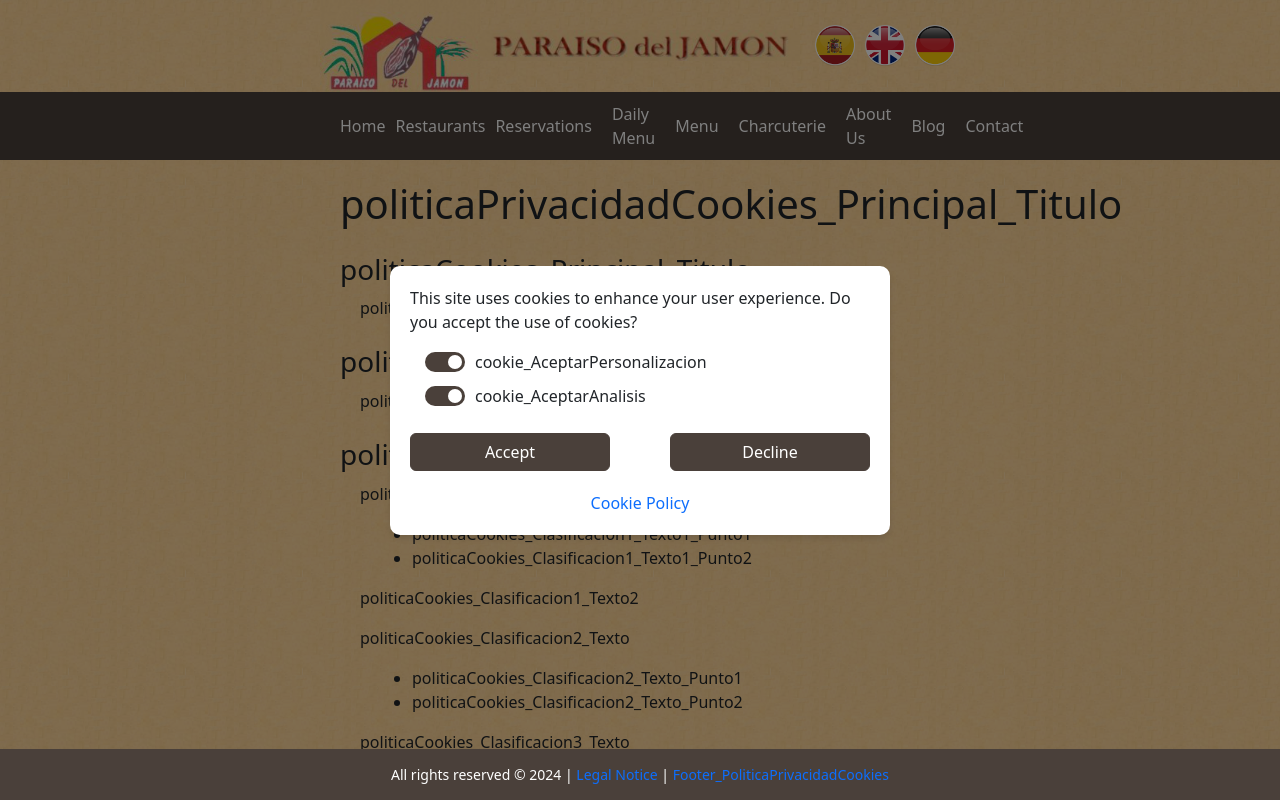
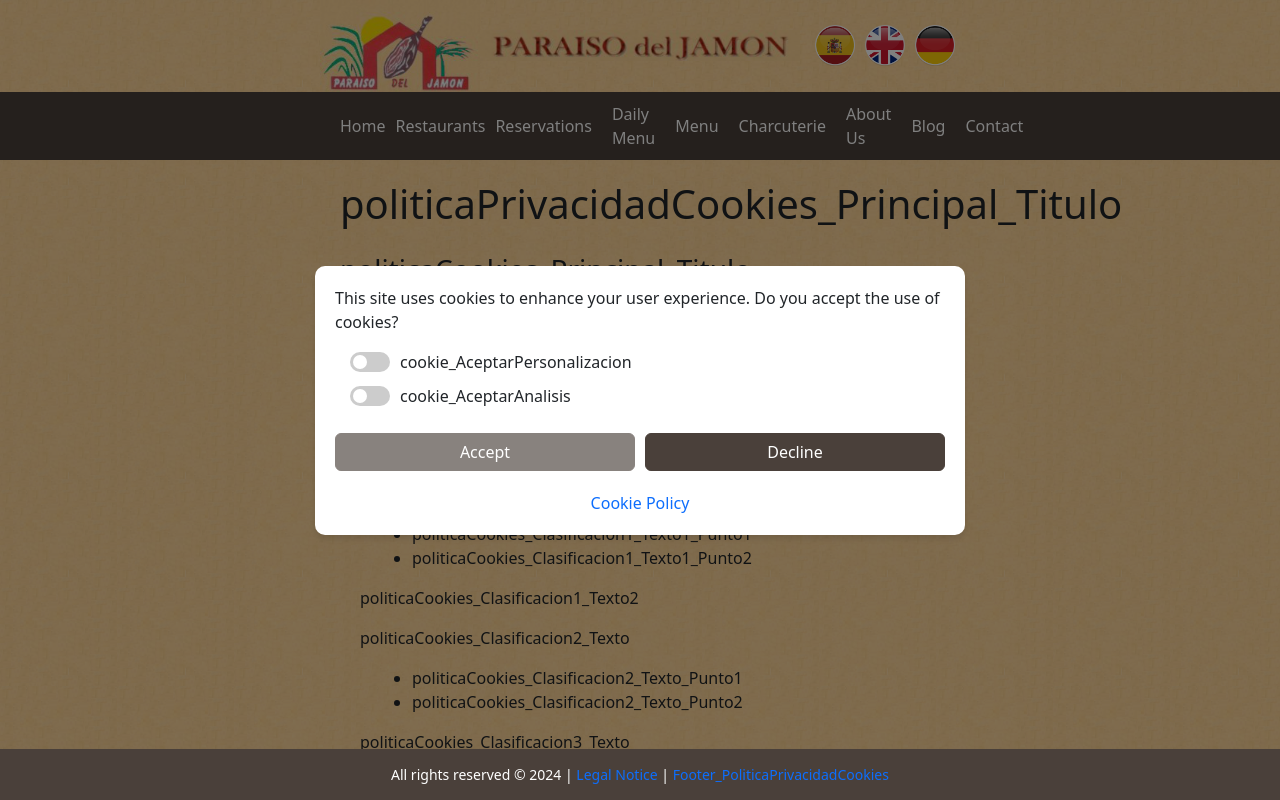
Before and after one commit to Galen222/ParaisoWeb, a Next.js app in the folder frontend/: page /politica-privacidad-cookies in a window 1280 px wide. Shown: the top 800 px of the page. Built offline with nearby package versions, Linux system fonts and the light colour scheme.

Commit message:
Frontend: Cookies desactivadas por defecto para cumplir con el Reglamento ePrivacy de la UE en un futuro incluido en la RGPD.

```diff
--- a/frontend/src/components/Cookie.tsx
+++ b/frontend/src/components/Cookie.tsx
@@ -23,6 +23,14 @@ const Cookie: React.FC<CookieProps> = ({ onAccept, onDecline, onPolicyLinkClick
   const handleAcceptCookieAnalysisChange = () => {
     setAcceptCookieAnalysis(!AcceptCookieAnalysis);
     console.log("el slider es: ", !AcceptCookieAnalysis);
+  };
+
+  const checkCookiesState = () => {
+    if (!AcceptCookieAnalysis && !AcceptCookiePersonalization) {
+      return true;
+    } else {
+      return false;
+    }
   };
 
   return (
@@ -58,7 +66,7 @@ const Cookie: React.FC<CookieProps> = ({ onAccept, onDecline, onPolicyLinkClick
           </label>
         </div>
         <div className={styles.buttonContainer}>
-          <button className={`btn btn-primary ${styles.acceptButton}`} onClick={onAccept}>
+          <button className={`btn btn-primary ${styles.acceptButton}`} disabled={checkCookiesState()} onClick={onAccept}>
             {intl.formatMessage({ id: "cookie_BotonAceptar" })}
           </button>
           <button className={`btn btn-primary ${styles.cancelButton}`} onClick={onDecline}>
--- a/frontend/src/context/CookieContext.tsx
+++ b/frontend/src/context/CookieContext.tsx
@@ -16,8 +16,8 @@ const CookieConsentContext = createContext<CookieConsentContextType | undefined>
 export function CookieConsentProvider({ children }: { children: ReactNode }) {
   const [cookieConsentAnalysis, setCookieConsentAnalysis] = useState<boolean>(false);
   const [cookieConsentPersonalization, setCookieConsentPersonalization] = useState<boolean>(false);
-  const [AcceptCookieAnalysis, setAcceptCookieAnalysis] = useState(true);
-  const [AcceptCookiePersonalization, setAcceptCookiePersonalization] = useState(true);
+  const [AcceptCookieAnalysis, setAcceptCookieAnalysis] = useState(false);
+  const [AcceptCookiePersonalization, setAcceptCookiePersonalization] = useState(false);
 
   return (
     <CookieConsentContext.Provider
--- a/frontend/src/locales/es.json
+++ b/frontend/src/locales/es.json
@@ -77,11 +77,11 @@
   "Footer_AvisoLegal": "Aviso legal",
   "Footer_PoliticaPrivacidadCookies": "Política de privacidad y cookies",
 
-  "cookie_Texto": "Este sitio utiliza cookies para mejorar la experiencia de usuario.",
+  "cookie_Texto": "Este sitio web utiliza cookies para mejorar la experiencia de usuario.",
   "cookie_AceptarPersonalizacion": "Aceptar cookies de personalización",
   "cookie_AceptarAnalisis": "Aceptar cookies de análisis",
-  "cookie_BotonAceptar": "Aceptar",
-  "cookie_BotonRechazar": "Rechazar",
+  "cookie_BotonAceptar": "Aceptar cookies seleccionadas",
+  "cookie_BotonRechazar": "Rechazar todas las cookies",
   "cookie_Enlace": "Política de cookies",
 
   "politicaPrivacidadCookies_Principal_Titulo": "Política de privacidad y cookies",
--- a/frontend/src/styles/Cookie.module.css
+++ b/frontend/src/styles/Cookie.module.css
@@ -17,7 +17,7 @@
   border-radius: 10px;
   box-shadow: 0 4px 6px rgba(0, 0, 0, 0.1);
   width: 90%;
-  max-width: 500px;
+  max-width: 650px;
 }
 
 .switchContainer {
@@ -59,7 +59,7 @@
 }
 
 input:checked + .slider {
-  background-color: #4a403a;
+  background-color: #198754;
 }
 
 input:checked + .slider:before {
@@ -73,7 +73,7 @@ input:checked + .slider:before {
 }
 
 .acceptButton {
-  width: 200px;
+  width: 300px;
   --bs-btn-bg: #4a403a;
   --bs-btn-border-color: #4a403a;
   --bs-btn-hover-bg: #198754;
@@ -85,7 +85,7 @@ input:checked + .slider:before {
 }
 
 .cancelButton {
-  width: 200px;
+  width: 300px;
   --bs-btn-bg: #4a403a;
   --bs-btn-border-color: #4a403a;
   --bs-btn-hover-bg: #dc3545;
```
